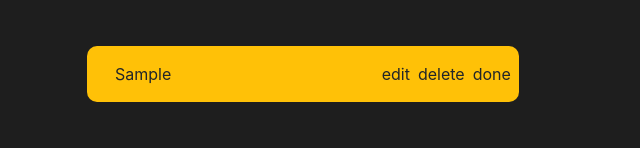
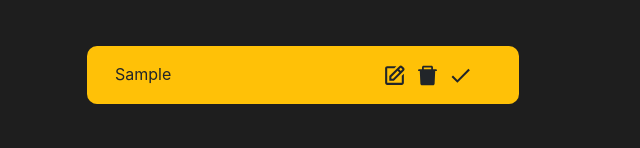
Before and after one commit to Dinixweb/NextjsWithTypescript, a Next.js app: page / in a window 1280 px wide. Both pictures are taken after typing "Sample" into the empty fields and a click on the button "Submit". Shown: the part 152-300 px from the top of the page, without its empty margins (319-959 px from the left). Built offline with nearby package versions, Linux system fonts and the light colour scheme.

Commit message:
updates on ui

```diff
--- a/components/SingleItem.tsx
+++ b/components/SingleItem.tsx
@@ -1,5 +1,7 @@
 import { singleTodo } from "../interfaces/todo"
-
+import { BiEdit } from "react-icons/bi";
+import { AiFillDelete } from "react-icons/ai";
+import { MdOutlineDone } from "react-icons/md";
 const SingleItem = ({ todo,todos, key, setTodos }:singleTodo) => {
     return (
         <div className="main">
@@ -8,9 +10,9 @@ const SingleItem = ({ todo,todos, key, setTodos }:singleTodo) => {
                             <span className="todo">{todo.todo}</span>
                         </div>
                         <div className="col-4">
-                             <span className="icon-edit ">edit</span>
-                            <span className="icon-delete ms-2">delete</span>
-                            <span className="icon-done ms-2">done</span>
+                             <span className="icon "><BiEdit size={25}/></span>
+                            <span className="icon ms-2"><AiFillDelete size={25}/></span>
+                            <span className="icon ms-2"><MdOutlineDone size={25}/></span>
                         </div>
             </div>
 
--- a/package.json
+++ b/package.json
@@ -13,7 +13,8 @@
     "next": "12.2.2",
     "react": "18.2.0",
     "react-bootstrap": "^2.4.0",
-    "react-dom": "18.2.0"
+    "react-dom": "18.2.0",
+    "react-icons": "^4.4.0"
   },
   "devDependencies": {
     "@types/node": "18.0.6",
--- a/styles/globals.css
+++ b/styles/globals.css
@@ -34,3 +34,7 @@ a {
   margin-bottom: 1rem;
   margin-left: -3rem;
 }
+
+.icon {
+  cursor: pointer;
+}
```
Also changed, not shown: 1 other file (tests, documents, lock files or other folders).
